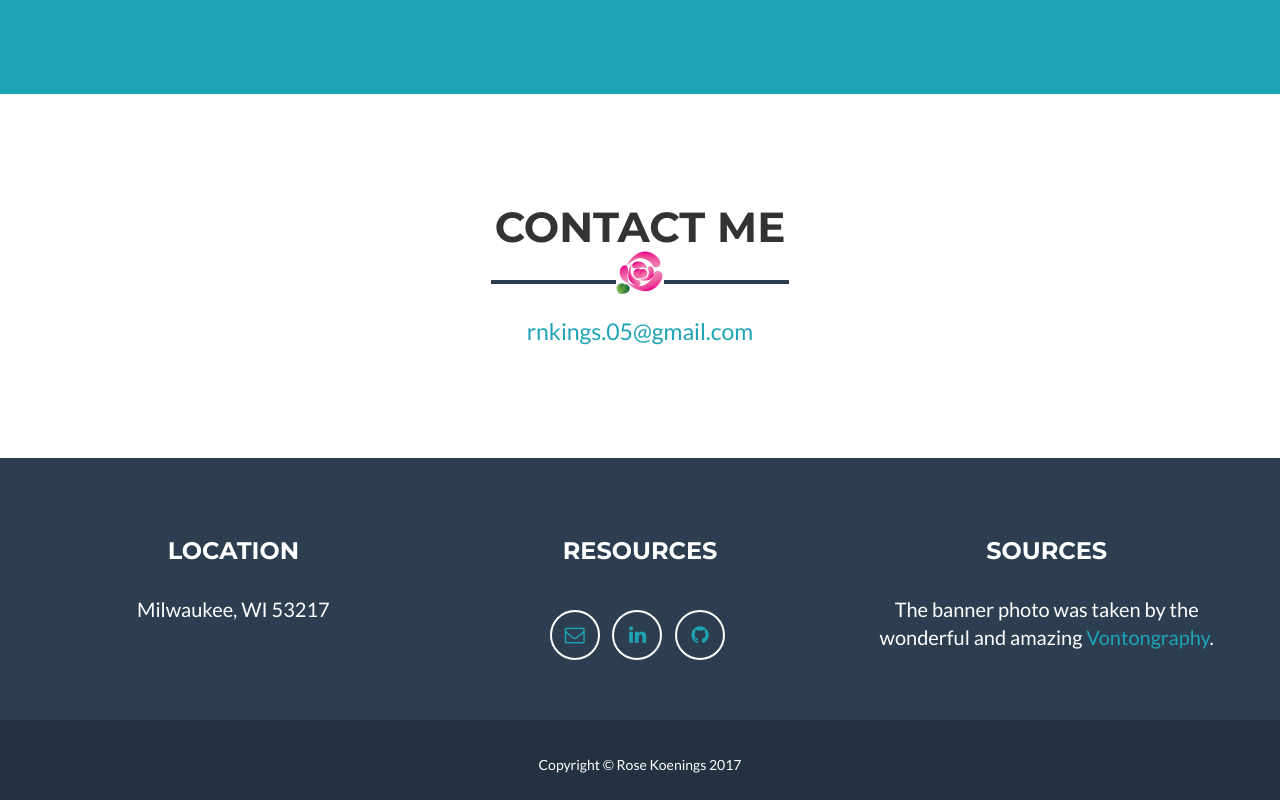
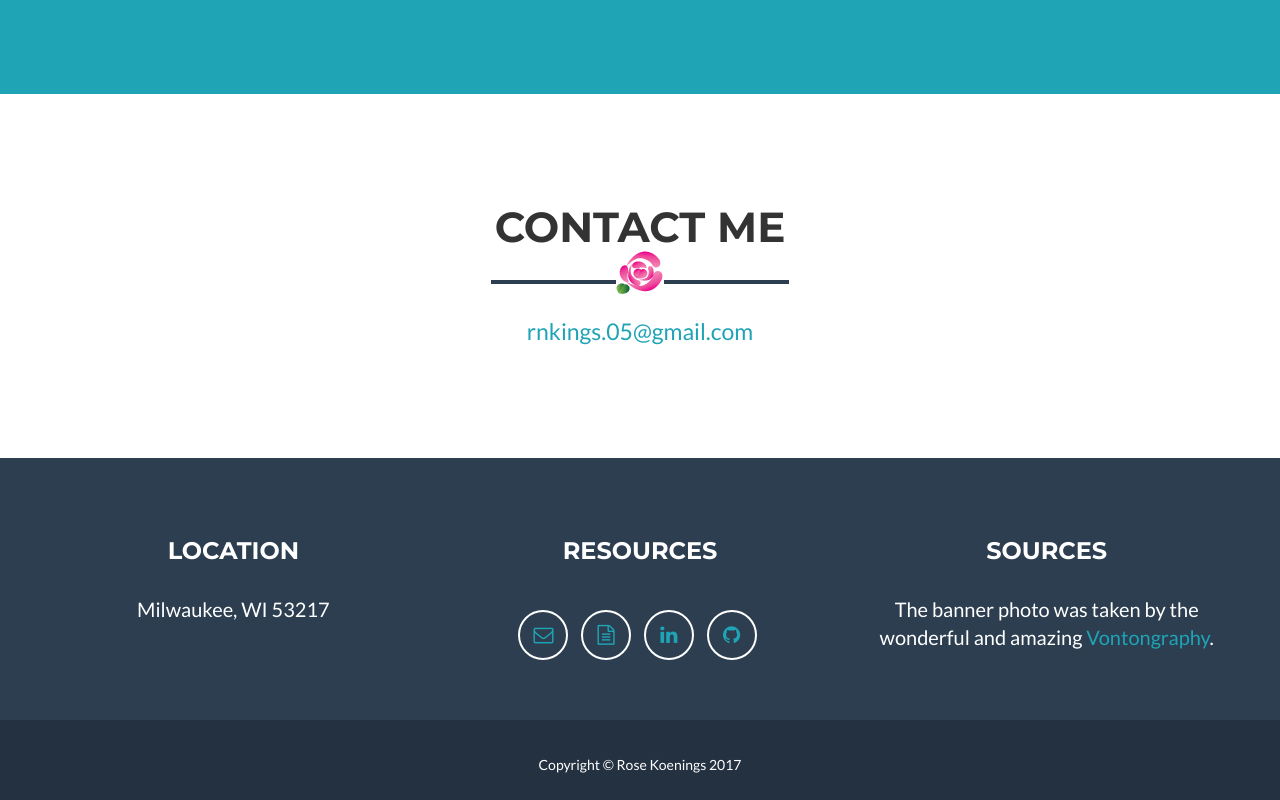
Before and after one commit to rnkings/personalPort, a website: page index.html in a window 1280 px wide. Shown: the part 2805-3605 px from the top of the page. Drawn offline with nearby package versions, Linux system fonts and the light colour scheme; a web font is replaced by a local one.

Commit message:
added resume to the bottom of the site

```diff
--- a/index.html
+++ b/index.html
@@ -232,6 +232,9 @@
                         <ul class="list-inline resources-list">
                             <li>
                                 <a href="mailto:rnkings.05@gmail.com" class="btn-social btn-outline"><i class="fa fa-envelope-o"></i></a>
+                            </li>
+                            <li>
+                                <a href="img/roseKoeningsResume.pdf" class="btn-social btn-outline"><i class="fa fa-file-text-o"></i></a>
                             </li>
                             <li>
                                 <a href="https://www.linkedin.com/in/rose-koenings-7310aab6/" target="_blank" class="btn-social btn-outline"><i class="fa fa-fw fa-linkedin"></i></a>
```
